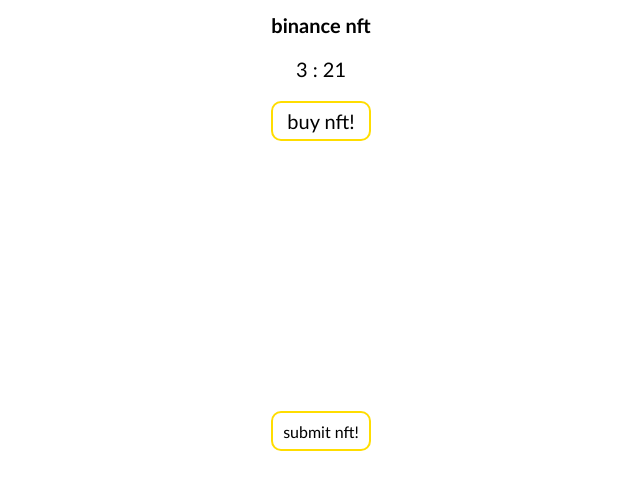
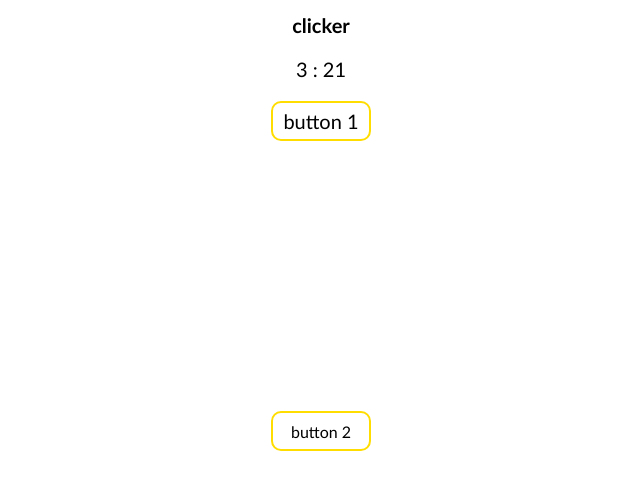
Before and after one commit to Nikita-bite/clicker, a plain HTML site: page index.html in a window 1280 px wide. Shown: the whole page, without its empty margins (319-959 px from the left). Drawn offline with Linux system fonts and the light colour scheme.

Commit message:
Update index.html

```diff
--- a/index.html
+++ b/index.html
@@ -38,11 +38,11 @@
 </head>
 <body style="margin-right: auto; margin-left: auto">
 <div style="margin-right: auto; margin-left: auto; height: 200px; width: 200px; border-width: 2px; border-radius: 20px">
-     <h1 style="text-align: center; font-family: 'Trebuchet MS'; font-size: 20px;">binance nft</h1>
+     <h1 style="text-align: center; font-family: 'Trebuchet MS'; font-size: 20px;">clicker</h1>
      <p id="time" style="text-align: center;  font-family: 'Trebuchet MS'; font-size: 20px;"></p>
      <div style="width: 100px; height: 100px; margin-left: auto; margin-right: auto; text-align: center;  font-family: 'Trebuchet MS'; font-size: 20px;">
-     <button id="click" onclick="counter()" >buy nft!</button>
-     <button id="click1" onclick="counter1()" >submit nft!</button>
+     <button id="click" onclick="counter()" >button 1</button>
+     <button id="click1" onclick="counter1()" >button 2</button>
 </div>
      <p id="count" style="text-align: center;  font-family: 'Trebuchet MS'; font-size: 20px;"></p>
      <p id="count1" style="text-align: center;  font-family: 'Trebuchet MS'; font-size: 20px; margin-top: 280px;"></p>
```
